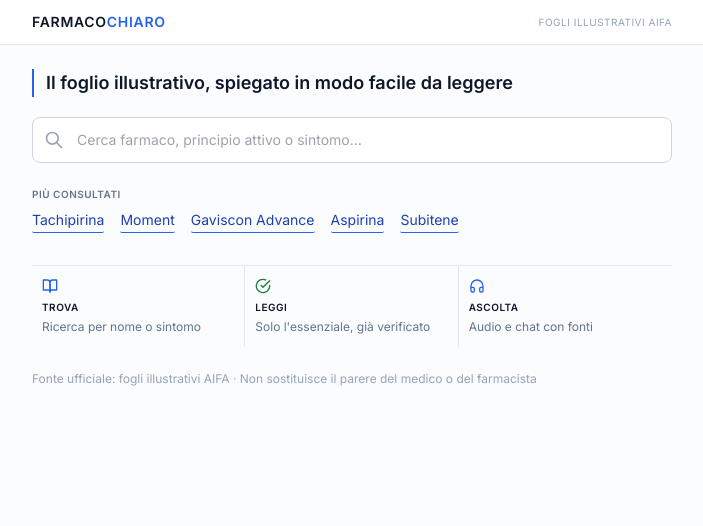
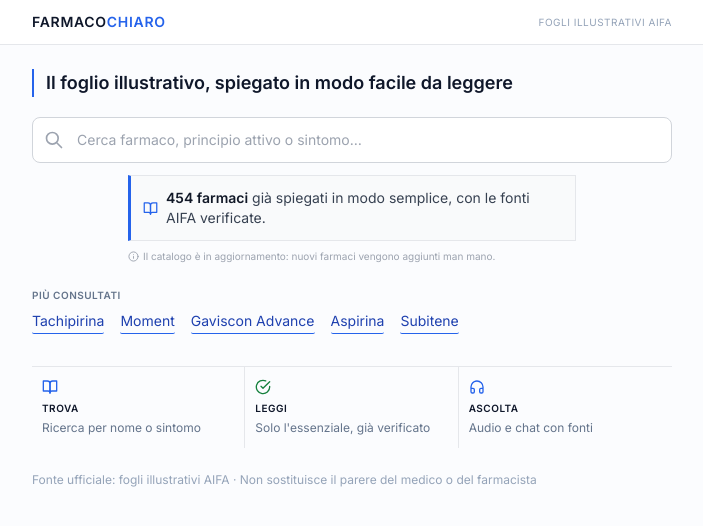
Before and after one commit to devsu88/farmaco-chiaro, a Next.js app in the folder frontend/: page / in a window 1280 px wide. Shown: the top 526 px of the page, without its empty margins (288-991 px from the left). Built offline with nearby package versions, Linux system fonts and the light colour scheme.

Commit message:
feat(ui): contatore del catalogo farmaci in home con nota di aggiornamento

```diff
--- a/frontend/src/app/page.tsx
+++ b/frontend/src/app/page.tsx
@@ -11,7 +11,7 @@ import {
   IconaX,
 } from "@/components/Icone"
 import { api } from "@/lib/api"
-import { FARMACI_COMUNI } from "@/lib/farmaci-comuni"
+import { FARMACI_COMUNI, TOTALE_FARMACI } from "@/lib/farmaci-comuni"
 import {
   aggiungiRicercaRecente,
   cancellaRicercheRecenti,
@@ -105,6 +105,23 @@ export default function Home() {
           />
         </div>
 
+        <div className="mx-auto mt-3 max-w-md">
+          <div className="flex items-center gap-2 border border-gray-200 border-l-[3px] border-l-blue-600 bg-gray-50 p-3">
+            <IconaBookOpen size={15} className="shrink-0 text-blue-600" />
+            <p className="text-sm text-gray-700">
+              <strong className="font-semibold text-gray-900">
+                {TOTALE_FARMACI} farmaci
+              </strong>{" "}
+              già spiegati in modo semplice, con le fonti AIFA verificate.
+            </p>
+          </div>
+          <p className="mt-2 flex items-center gap-1 text-[10px] text-gray-400">
+            <IconaInfo size={11} className="shrink-0" />
+            Il catalogo è in aggiornamento: nuovi farmaci vengono aggiunti man
+            mano.
+          </p>
+        </div>
+
         <p className="mt-6 text-[10px] font-semibold uppercase tracking-wider text-slate-500">
           Più consultati
         </p>
--- a/frontend/src/lib/farmaci-comuni.ts
+++ b/frontend/src/lib/farmaci-comuni.ts
@@ -13,3 +13,8 @@ export const FARMACI_COMUNI: FarmacoComune[] = [
   { id: "004763_01", nome: "Aspirina" },
   { id: "034764_02", nome: "Subitene" },
 ]
+
+// Numero di farmaci unici nel catalogo (drug_id distinti in
+// backend/data/rag/sections.jsonl alla build 2026-11-14). Si aggiorna
+// manualmente insieme ai dati del catalogo.
+export const TOTALE_FARMACI = 454
```
